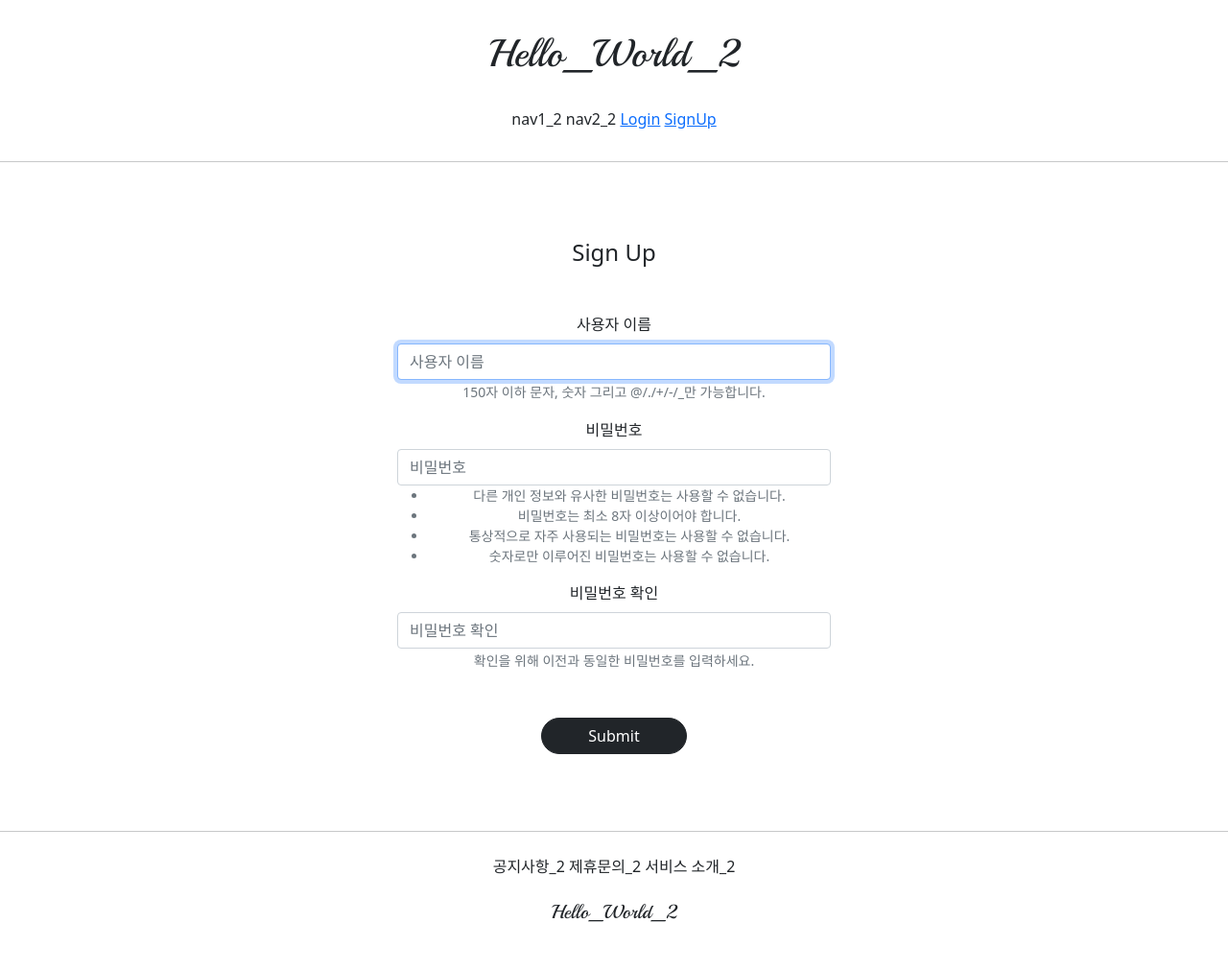
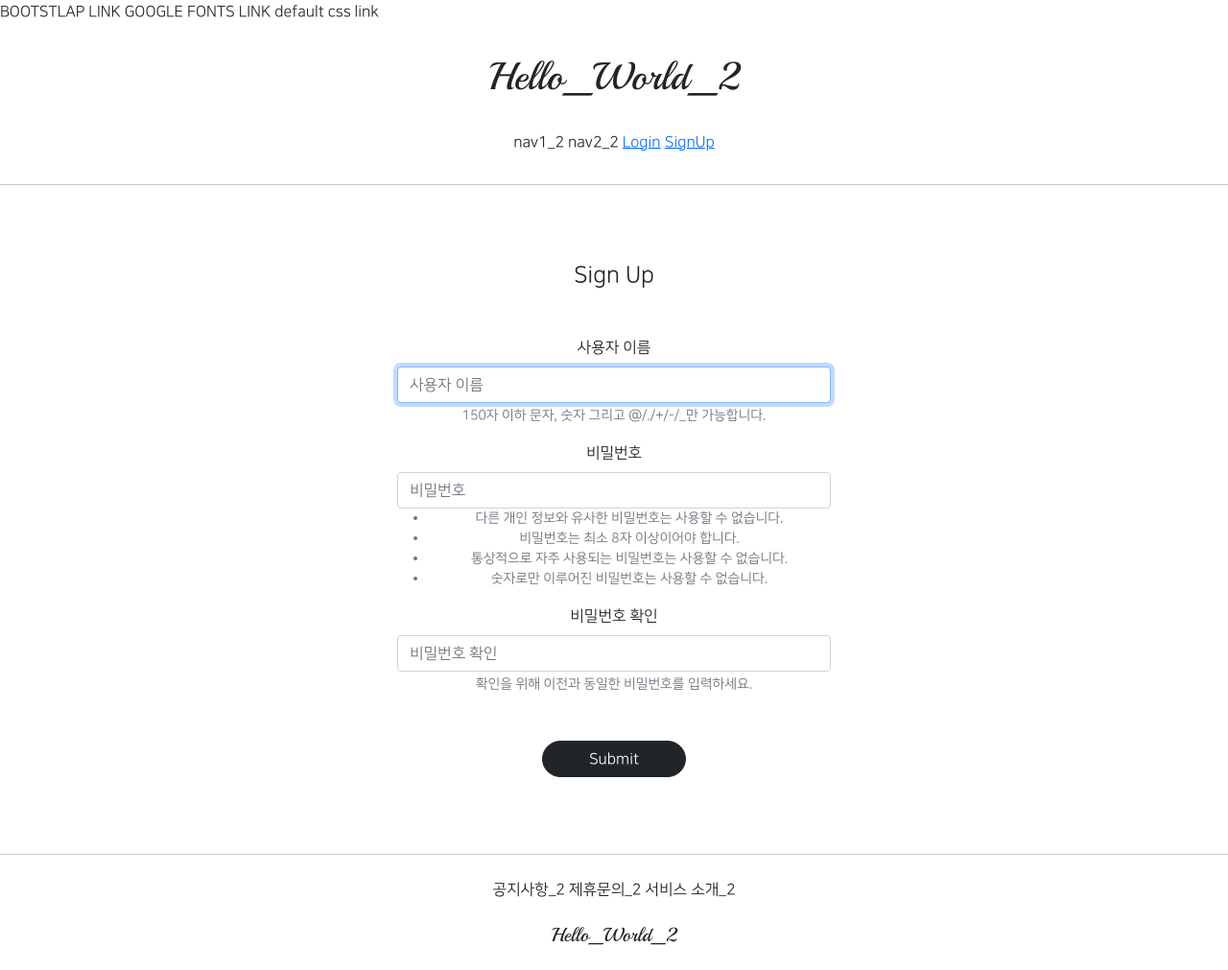
Before and after one commit to bupark82/git_class_2, a Django app: page /accounts/create/ in a window 1280 px wide. Shown: the whole page at 96% size. Before the commit the page ends 961 px from the top, so only its background shows below. Run offline with Django 3.2, Linux system fonts and the light colour scheme; parts of the project's set-up code (start-up, migrations or seed data) failed here and were passed over; some libraries are stand-ins or nearby versions.

Commit message:
7/16 git class commit 2

```diff
--- a/templates/base.html
+++ b/templates/base.html
@@ -1,7 +1,7 @@
 <!DOCTYPE html>
 <html lang="en">
 {% include 'head.html' %}
-<body>
+<body style="font-family: 'NanumSquareR'">
 {% include 'header.html' %}
 
 <hr>
--- a/templates/head.html
+++ b/templates/head.html
@@ -3,15 +3,38 @@
 <head>
     <meta charset="UTF-8">
     <title>Title</title>
-    {# BOOTSTLAP LINK #}
+     BOOTSTLAP LINK
     <link href="https://cdn.jsdelivr.net/npm/bootstrap@5.0.2/dist/css/bootstrap.min.css" rel="stylesheet"
           integrity="sha384-EVSTQN3/azprG1Anm3QDgpJLIm9Nao0Yz1ztcQTwFspd3yD65VohhpuuCOmLASjC" crossorigin="anonymous">
 
-    {# GOOGLE FONTS LINK#}
+     GOOGLE FONTS LINK
     <link rel="preconnect" href="https://fonts.googleapis.com">
     <link rel="preconnect" href="https://fonts.gstatic.com" crossorigin>
     <link href="https://fonts.googleapis.com/css2?family=Lobster&family=Playball&display=swap" rel="stylesheet">
 
-    {# default css link #}
+     default css link
     <link rel="stylesheet" type="text/css" href = {% static 'base.css' %}>
+
+    <style>
+        @font-face {
+            font-family: 'NanumSquareR';
+            src: local('NanumSquareR'),
+            url("{% static 'fonts/NanumSquareR.otf' %}") format("opentype");
+        }
+        @font-face {
+            font-family: 'NanumSquareEB';
+            src: local('NanumSquareEB'),
+            url("{% static 'fonts/NanumSquareEB.otf' %}") format("opentype");
+        }
+        @font-face {
+            font-family: 'NanumSquareB';
+            src: local('NanumSquareB'),
+            url("{% static 'fonts/NanumSquareB.otf' %}") format("opentype");
+        }
+        @font-face {
+            font-family: 'NanumSquareL';
+            src: local('NanumSquareL'),
+            url("{% static 'fonts/NanumSquareL.otf' %}") format("opentype");
+        }
+    </style>
 </head>
```
Also changed, not shown: static/fonts/NanumSquareB.otf (added), static/fonts/NanumSquareEB.otf (added), static/fonts/NanumSquareL.otf (added), static/fonts/NanumSquareR.otf (added).
